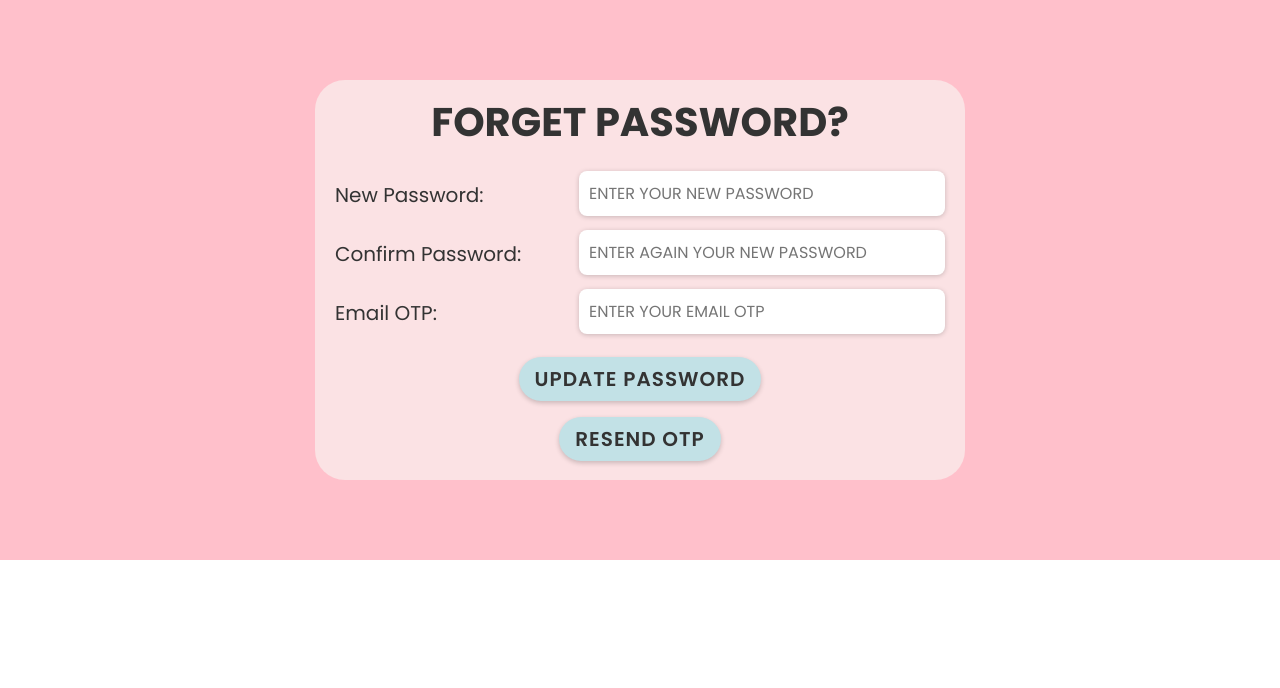
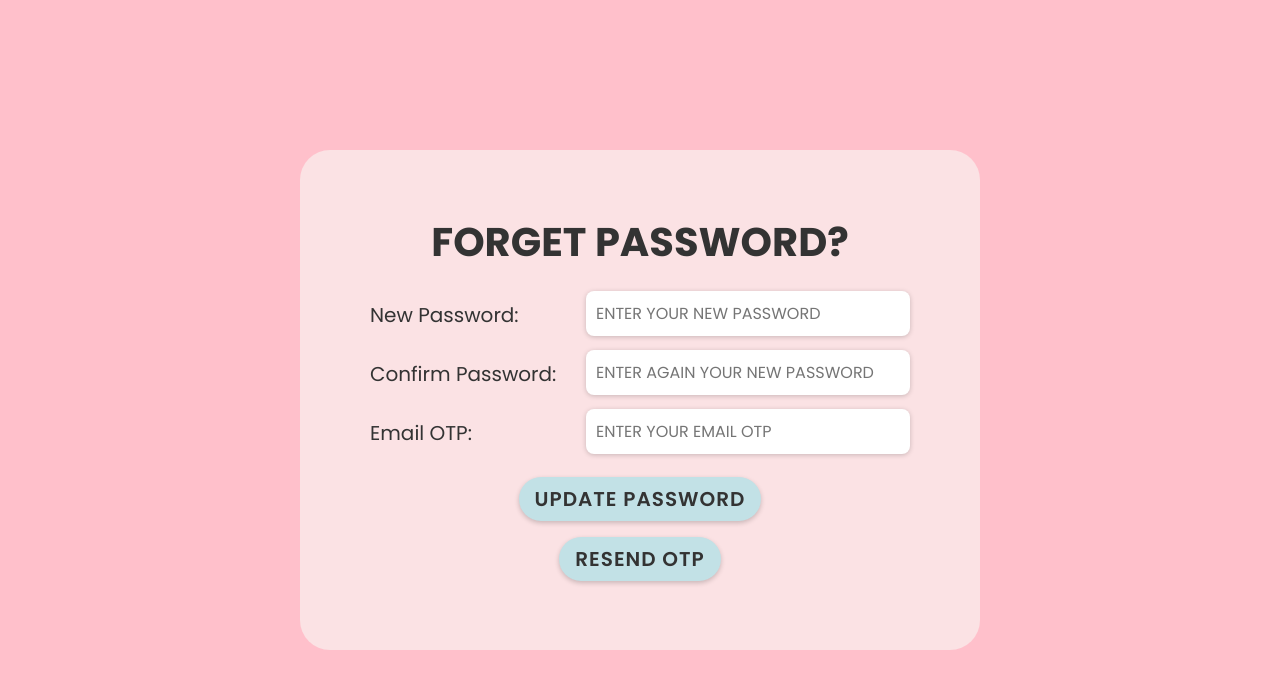
Before and after one commit to hoangpham23/PetSpa, a React (Create React App) app: page /forgot-password/verify-otp in a window 1280 px wide. Shown: the top 688 px of the page. Built offline with nearby package versions, Linux system fonts and the light colour scheme.

Commit message:
changeSizeOfBox

```diff
--- a/src/pages/newpassword/NewPass_style.module.css
+++ b/src/pages/newpassword/NewPass_style.module.css
@@ -36,18 +36,19 @@ html {
   align-items: center;
   display: flex;
   background-color: pink;
+  min-height: 100vh;
 }
 
 .newPass_container .newPass_form {
-  width: 60rem;
+  width: 100rem;
   margin: 2rem 0;
   text-align: center;
-  width: 65rem;
-  height: 40rem;
+  height: 50rem;
   background-color: var(--pink-div-color);
   border-radius: 30px;
   transition: 0.5s ease;
   margin: 8rem 30rem;
+  padding: 5rem;
 }
 
 .newPass_container .newPass_form h1 {
```
